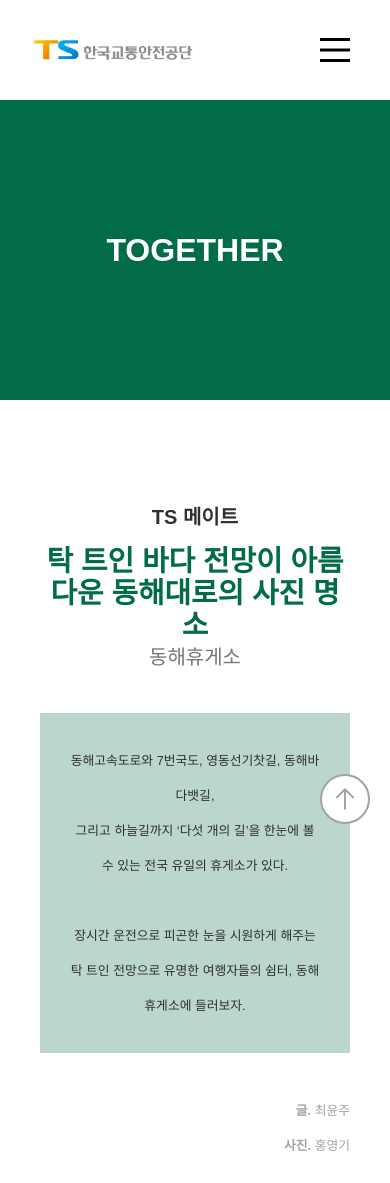
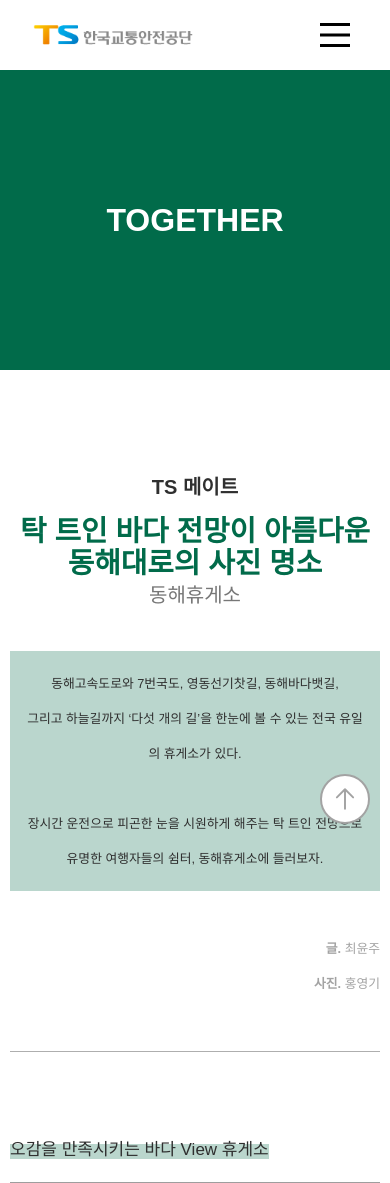
Before and after one commit to calligrame/page, a PHP site: page /sub/sub10.html in a window 390 px wide. Shown: the top 1183 px of the page. Run offline with PHP 8.4, Linux system fonts and the light colour scheme; some web fonts are replaced; grey boxes are pictures that could not be loaded.

Commit message:
Add files via upload

```diff
--- a/vol77/css/nav.css
+++ b/vol77/css/nav.css
@@ -286,6 +286,9 @@
   #full-nav {
     display: none;
   }
+  #header {
+    height: 70px;
+  }
   #mobile-full-nav {
     display: block;
   }
@@ -296,7 +299,7 @@
     font-size: 0.7rem;
   }
   #mobile-full-nav.active {
-    top: 100px;
+    top: 70px;
   }
   #page-categories,
   #webzine-title {
--- a/vol77/css/sub.css
+++ b/vol77/css/sub.css
@@ -761,6 +761,7 @@
 @media all and (max-width: 768px) {
   .content_wrap {
     font-size: 1rem;
+    padding: 100px 10px;
   }
   .readers-content-title {
     font-size: 1.7rem;
@@ -773,9 +774,21 @@
     width: 100%;
     flex-direction: row;
   }
+  .readers-lead {
+    font-size: 0.8rem;
+  }
   .magazine-cover-big {
     width: 200px;
     height: fit-content;
+  }
+  .container {
+    padding-top: 70px;
+  }
+  .grid-box {
+    width: 100%;
+  }
+  .lead {
+    padding: 15px;
   }
   .theme-section {
     font-size: 2rem;
@@ -915,7 +928,9 @@
     padding: 20px;
   }
   .circle-frame {
-    border-radius: 0;
+    border-radius: 50%;
+    width: fit-content;
+    height: fit-content;
   }
   .readers_header {
     padding: 0 40px;
```
